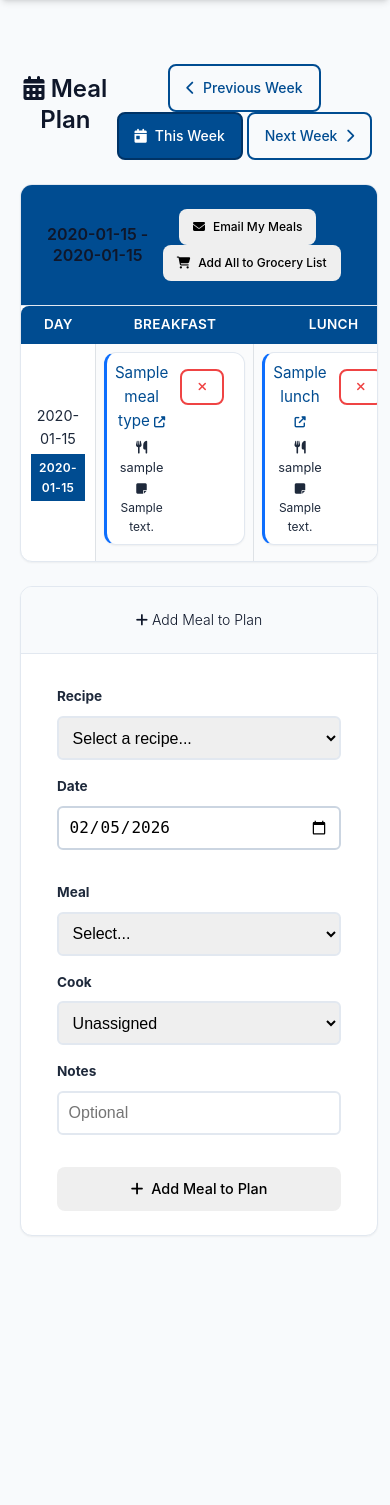
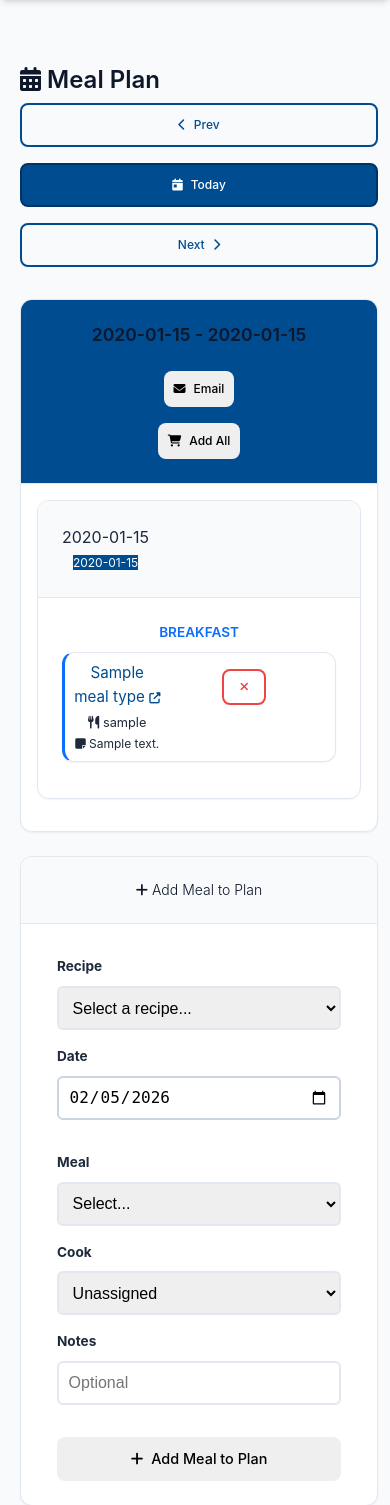
Before and after one commit to ElleWhiteDev/Auto-Cart, a Flask app: template templates/meal_plan.html in a window 390 px wide. Shown: the part 100-1605 px from the top of the page. Before the commit the page ends 1336 px from the top, so only its background shows below. Run offline with Flask 3, Linux system fonts and the light colour scheme; tables that the repository leaves empty hold one stand-in row (values such as "Sample post"); the template is opened without the code that fills it: values that come from a table or form of the project are taken from there, most other values are stand-ins (such as "Sample title", 1, 10 or a date in 2020).

Commit message:
FRY-XXX Make meal planner mobile-friendly with responsive design

```diff
--- a/templates/meal_plan.html
+++ b/templates/meal_plan.html
@@ -36,45 +36,117 @@
 		text-decoration: underline !important;
 		color: #0a58ca !important;
 	}
+
+	/* Mobile-specific styles */
+	@media (max-width: 768px) {
+		/* Hide table on mobile */
+		.desktop-view {
+			display: none;
+		}
+
+		/* Show mobile card view */
+		.mobile-view {
+			display: block;
+		}
+
+		/* Stack header items vertically */
+		.meal-plan-header {
+			flex-direction: column !important;
+			gap: 0.5rem;
+		}
+
+		.meal-plan-header h4 {
+			font-size: 1.1rem !important;
+		}
+
+		.meal-plan-header .btn-group {
+			width: 100%;
+		}
+
+		.meal-plan-header .btn {
+			font-size: 0.75rem !important;
+			padding: 0.25rem 0.5rem !important;
+		}
+
+		/* Navigation buttons */
+		.week-nav-buttons {
+			flex-direction: column !important;
+			width: 100%;
+		}
+
+		.week-nav-buttons .btn {
+			width: 100%;
+			margin-bottom: 0.5rem;
+		}
+
+		/* Mobile day cards */
+		.mobile-day-card {
+			margin-bottom: 1rem;
+		}
+
+		.mobile-meal-section {
+			margin-bottom: 0.75rem;
+		}
+
+		.mobile-meal-type-header {
+			font-size: 0.85rem;
+			font-weight: 600;
+			color: #0d6efd;
+			margin-bottom: 0.5rem;
+			text-transform: uppercase;
+		}
+	}
+
+	/* Desktop-specific styles */
+	@media (min-width: 769px) {
+		.mobile-view {
+			display: none;
+		}
+
+		.desktop-view {
+			display: block;
+		}
+	}
 </style>
 <div class="container-fluid mt-4">
-	<div class="d-flex justify-content-between align-items-center mb-4">
-		<h1><i class="fas fa-calendar-alt"></i> Meal Plan</h1>
-		<div>
-			<a href="{{ url_for('meal_plan', week=week_offset-1) }}" class="btn btn-outline-primary">
-				<i class="fas fa-chevron-left"></i> Previous Week
+	<div class="d-flex justify-content-between align-items-center mb-4 flex-wrap">
+		<h1 class="mb-2 mb-md-0"><i class="fas fa-calendar-alt"></i> Meal Plan</h1>
+		<div class="week-nav-buttons d-flex gap-2">
+			<a href="{{ url_for('meal_plan', week=week_offset-1) }}" class="btn btn-outline-primary btn-sm">
+				<i class="fas fa-chevron-left"></i> <span class="d-none d-md-inline">Previous Week</span><span class="d-md-none">Prev</span>
 			</a>
-			<a href="{{ url_for('meal_plan', week=0) }}" class="btn btn-primary">
-				<i class="fas fa-calendar-day"></i> This Week
+			<a href="{{ url_for('meal_plan', week=0) }}" class="btn btn-primary btn-sm">
+				<i class="fas fa-calendar-day"></i> <span class="d-none d-md-inline">This Week</span><span class="d-md-none">Today</span>
 			</a>
-			<a href="{{ url_for('meal_plan', week=week_offset+1) }}" class="btn btn-outline-primary">
-				Next Week <i class="fas fa-chevron-right"></i>
+			<a href="{{ url_for('meal_plan', week=week_offset+1) }}" class="btn btn-outline-primary btn-sm">
+				<span class="d-none d-md-inline">Next Week</span><span class="d-md-none">Next</span> <i class="fas fa-chevron-right"></i>
 			</a>
 		</div>
 	</div>
 
 	<div class="card shadow mb-4">
-		<div class="card-header bg-primary text-white d-flex justify-content-between align-items-center">
-			<h4 class="mb-0 text-white">
+		<div class="card-header bg-primary text-white meal-plan-header d-flex justify-content-between align-items-center flex-wrap">
+			<h4 class="mb-2 mb-md-0 text-white">
 				{{ week_start.strftime('%B %d') }} - {{ week_end.strftime('%B %d, %Y') }}
 			</h4>
-			<div>
+			<div class="btn-group d-flex flex-wrap gap-2">
 				<form method="POST" action="{{ url_for('send_meal_plan_email') }}" style="display: inline;">
 					<input type="hidden" name="week_offset" value="{{ week_offset }}">
-					<button type="submit" class="btn btn-light btn-sm me-2">
-						<i class="fas fa-envelope"></i> Email My Meals
+					<button type="submit" class="btn btn-light btn-sm">
+						<i class="fas fa-envelope"></i> <span class="d-none d-md-inline">Email My Meals</span><span class="d-md-none">Email</span>
 					</button>
 				</form>
 				<form method="POST" action="{{ url_for('add_meal_plan_to_list') }}" style="display: inline;">
 					<input type="hidden" name="week_offset" value="{{ week_offset }}">
 					<button type="submit" class="btn btn-light btn-sm">
-						<i class="fas fa-shopping-cart"></i> Add All to Grocery List
+						<i class="fas fa-shopping-cart"></i> <span class="d-none d-md-inline">Add All to Grocery List</span><span class="d-md-none">Add All</span>
 					</button>
 				</form>
 			</div>
 		</div>
 		<div class="card-body p-0">
-			<div class="table-responsive">
+			<!-- Desktop Table View -->
+			<div class="table-responsive desktop-view">
 				<table class="table table-hover mb-0 meal-plan-table">
 					<thead class="bg-primary text-white">
 						<tr>
@@ -133,8 +205,74 @@
 					</tbody>
 				</table>
 			</div>
+
+		<!-- Mobile Card View -->
+		<div class="mobile-view p-3">
+			{% for date, meals in meal_plan.items() %}
+			<div class="mobile-day-card card mb-3 {% if date == today %}border-info{% endif %}">
+				<div class="card-header {% if date == today %}bg-info bg-opacity-10{% else %}bg-light{% endif %}">
+					<div class="d-flex justify-content-between align-items-center">
+						<div>
+							<div class="fw-bold" style="font-size: 1rem;">{{ date.strftime('%A') }}</div>
+							<span class="badge bg-primary text-white" style="font-size: 0.75rem;">{{ date.strftime('%b %d') }}</span>
+						</div>
+					</div>
+				</div>
+				<div class="card-body">
+					{% for meal_type in ['breakfast', 'lunch', 'dinner'] %}
+					{% if meals[meal_type] %}
+					<div class="mobile-meal-section">
+						<div class="mobile-meal-type-header">
+							{{ meal_type|capitalize }}
+						</div>
+						{% for entry in meals[meal_type] %}
+						<div class="card mb-2 border-0 shadow-sm meal-card" style="border-left: 3px solid #0d6efd !important;">
+							<div class="card-body p-2">
+								<div class="d-flex justify-content-between align-items-start">
+									<div class="flex-grow-1">
+										{% if entry.recipe and entry.recipe.url %}
+										<div class="fw-bold mb-1" style="font-size: 0.95rem;">
+											<a href="{{ entry.recipe.url }}" target="_blank" class="text-primary text-decoration-none meal-link" title="View recipe at {{ entry.recipe.url }}">
+												{{ entry.meal_name }} <i class="fas fa-external-link-alt" style="font-size: 0.7rem;"></i>
+											</a>
+										</div>
+										{% else %}
+										<div class="fw-bold text-primary mb-1" style="font-size: 0.95rem;">{{ entry.meal_name }}</div>
+										{% endif %}
+										{% if entry.assigned_cook %}
+										<div class="text-muted mb-0" style="font-size: 0.8rem;">
+											<i class="fas fa-utensils"></i> {{ entry.assigned_cook.username }}
+										</div>
+										{% endif %}
+										{% if entry.notes %}
+										<div class="text-info" style="font-size: 0.75rem;"><i class="fas fa-sticky-note"></i> {{ entry.notes }}</div>
+										{% endif %}
+									</div>
+									<form method="POST" action="{{ url_for('delete_meal_plan_entry', entry_id=entry.id) }}" style="display: inline;">
+										<input type="hidden" name="week_offset" value="{{ week_offset }}">
+										<button type="submit" class="btn btn-sm btn-outline-danger rounded-circle" onclick="return confirm('Remove this meal?');" style="width: 24px; height: 24px; padding: 0; line-height: 1; font-size: 0.75rem;">
+											<i class="fas fa-times"></i>
+										</button>
+									</form>
+								</div>
+							</div>
+						</div>
+						{% endfor %}
+					</div>
+					{% endif %}
+					{% endfor %}
+
+					{% if not meals['breakfast'] and not meals['lunch'] and not meals['dinner'] %}
+					<div class="text-muted text-center py-2" style="font-size: 0.85rem;">
+						<i class="fas fa-calendar-times"></i> No meals planned
+					</div>
+					{% endif %}
+				</div>
+			</div>
+			{% endfor %}
 		</div>
 	</div>
+</div>
 
 	<!-- Add Meal Form -->
 	<div class="card shadow">
```
